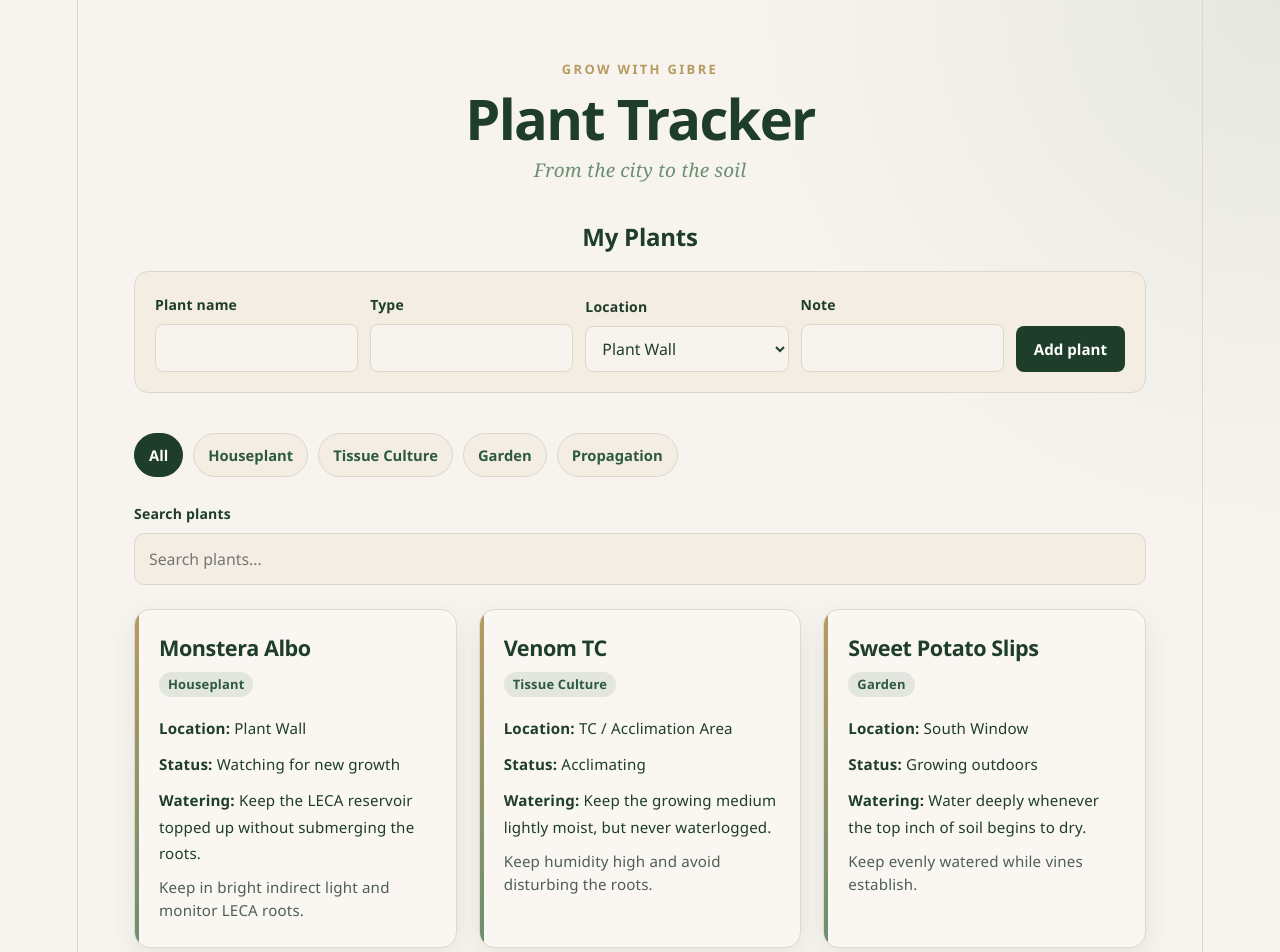
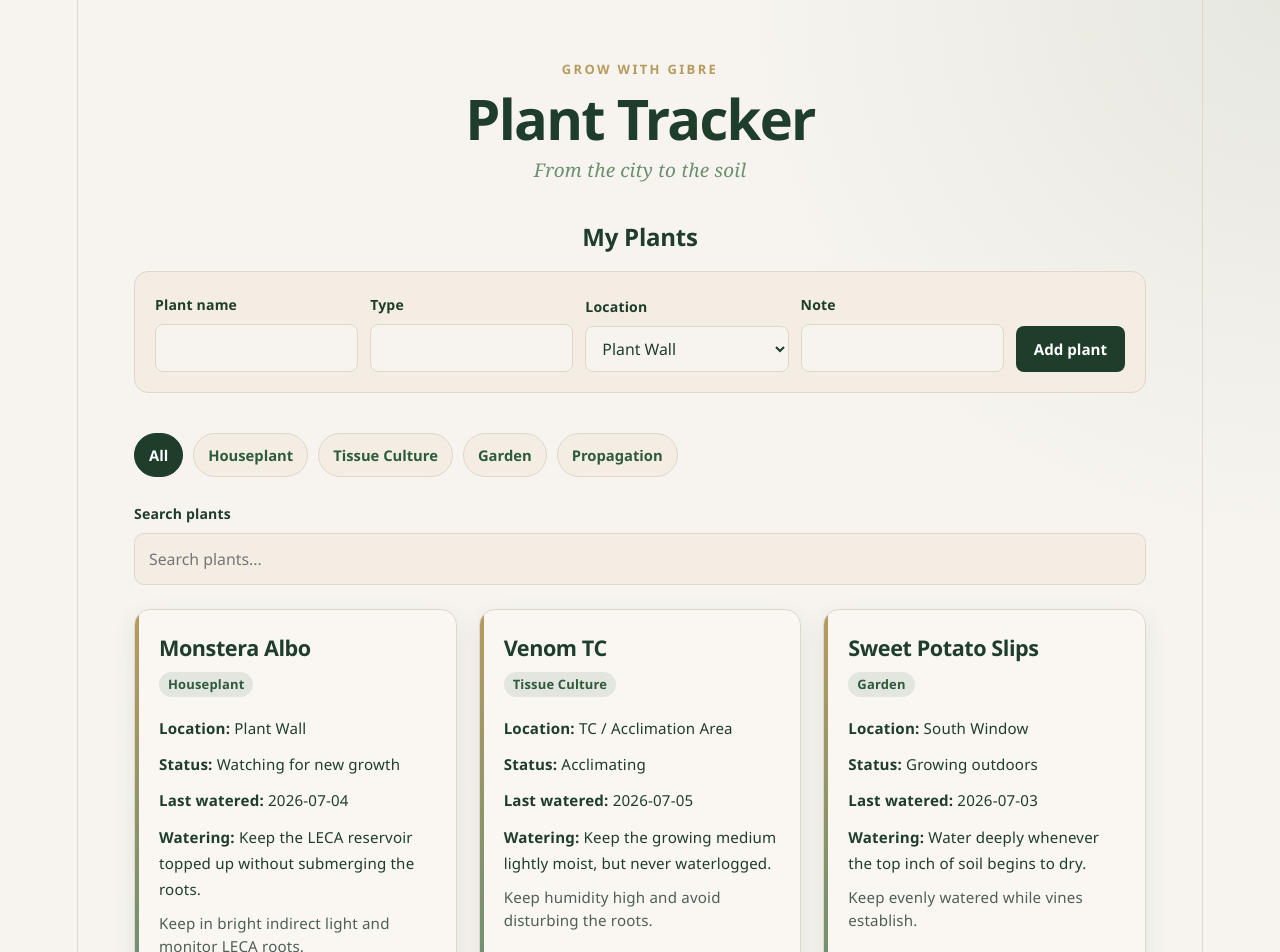
Before and after one commit to dc4622ne/plant-inventory, a React (Vite) app: page / in a window 1280 px wide. Shown: the top 952 px of the page. Built offline with nearby package versions, Linux system fonts and the light colour scheme.

Commit message:
Add last watered dates

```diff
--- a/src/App.jsx
+++ b/src/App.jsx
@@ -7,6 +7,7 @@ const initialPlants = [
     type: 'Houseplant',
     location: 'Plant Wall',
     status: 'Watching for new growth',
+    lastWatered: '2026-07-04',
     watering: 'Keep the LECA reservoir topped up without submerging the roots.',
     careNote: 'Keep in bright indirect light and monitor LECA roots.',
   },
@@ -15,6 +16,7 @@ const initialPlants = [
     type: 'Tissue Culture',
     location: 'TC / Acclimation Area',
     status: 'Acclimating',
+    lastWatered: '2026-07-05',
     watering: 'Keep the growing medium lightly moist, but never waterlogged.',
     careNote: 'Keep humidity high and avoid disturbing the roots.',
   },
@@ -23,6 +25,7 @@ const initialPlants = [
     type: 'Garden',
     location: 'South Window',
     status: 'Growing outdoors',
+    lastWatered: '2026-07-03',
     watering: 'Water deeply whenever the top inch of soil begins to dry.',
     careNote: 'Keep evenly watered while vines establish.',
   },
@@ -31,6 +34,7 @@ const initialPlants = [
     type: 'Propagation',
     location: 'Propagation Area',
     status: 'Rooting',
+    lastWatered: '2026-07-06',
     watering: 'Keep the nodes submerged and refresh the water regularly.',
     careNote: 'Change water regularly and pot up once roots are strong.',
   },
@@ -65,6 +69,7 @@ function App() {
         type,
         location,
         status: 'New',
+        lastWatered: new Date().toISOString().slice(0, 10),
         watering: 'Check the growing medium and water when the plant needs it.',
         careNote: note,
       },
@@ -167,6 +172,7 @@ function App() {
               <p className="plant-type">{plant.type}</p>
               <p className="plant-status"><strong>Location:</strong> {plant.location}</p>
               <p className="plant-status"><strong>Status:</strong> {plant.status}</p>
+              <p className="plant-status"><strong>Last watered:</strong> {plant.lastWatered}</p>
               <p className="plant-status"><strong>Watering:</strong> {plant.watering}</p>
               <p className="plant-note">{plant.careNote}</p>
             </article>
```
